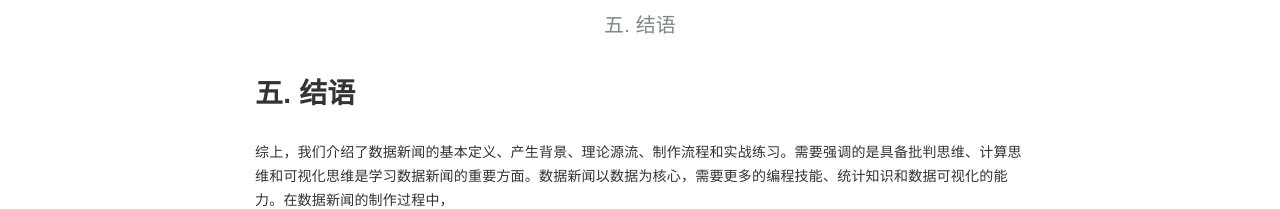
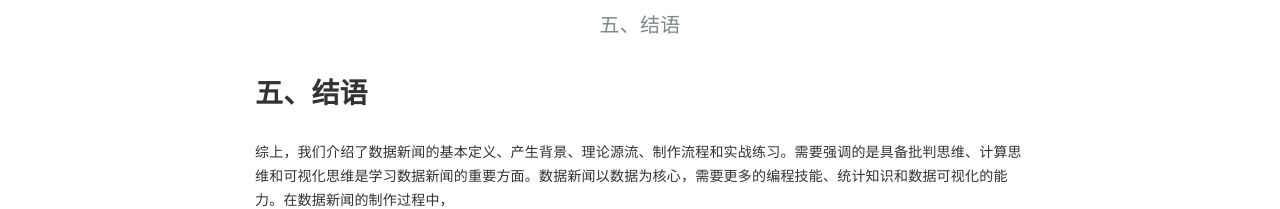
Before and after one commit to data-journalism/data-journalism.github.io, a Jekyll site: the page built from _posts/2021-08-05-conclusion.md, in a window 1280 px wide. Shown: the top 209 px of the page. Built offline with Jekyll 4.4.1, drawn with Linux system fonts in a browser that asks for light colours; nearby versions of some CDN libraries; library files that are not in the unit come from our copies.

```diff
--- a/_posts/2021-08-05-conclusion.md
+++ b/_posts/2021-08-05-conclusion.md
@@ -1,5 +1,5 @@
 ---
-title: 五. 结语
+title: 五、结语
 author: Cheng-Jun Wang
 date: 2021-08-05
 category: Jekyll
```
